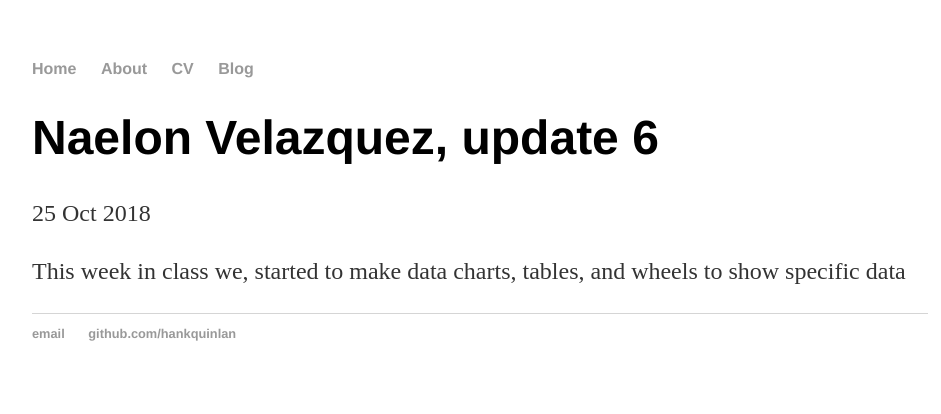
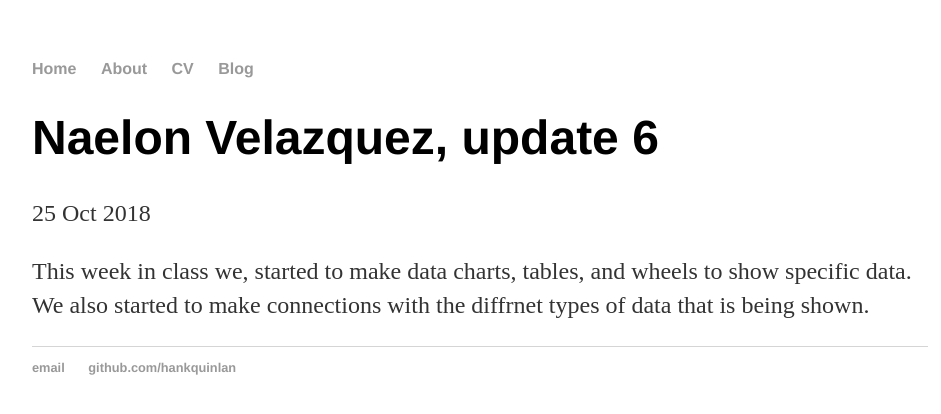
Before and after one commit to naelonv5318/naelonv5318.github.io, a Jekyll site: the page built from _posts/2018-10-25-Naelon-Velazquez-site-update6.md, in a window 1280 px wide. Shown: the top 414 px of the page, without its empty margins (160-1101 px from the left). Built offline with Jekyll 4.4.1, drawn with Linux system fonts in a browser that asks for light colours.

Commit message:
Update 2018-10-25-Naelon-Velazquez-site-update6.md

```diff
--- a/_posts/2018-10-25-Naelon-Velazquez-site-update6.md
+++ b/_posts/2018-10-25-Naelon-Velazquez-site-update6.md
@@ -4,4 +4,4 @@
 date: 2018-10-25
 ---
 
-This week in class we, started to make data charts, tables, and wheels to show specific data
+This week in class we, started to make data charts, tables, and wheels to show specific data. We also started to make connections with the diffrnet types of data that is being shown.
```
